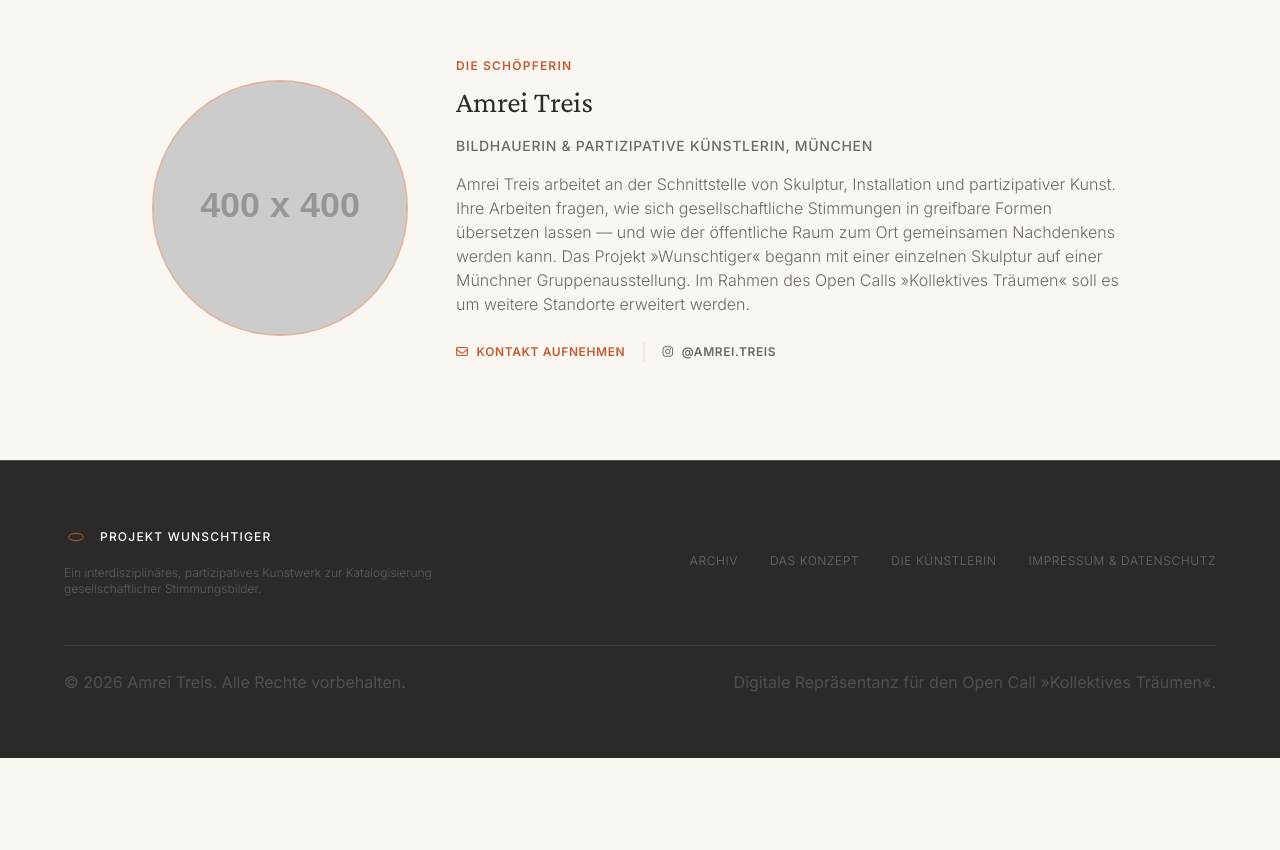
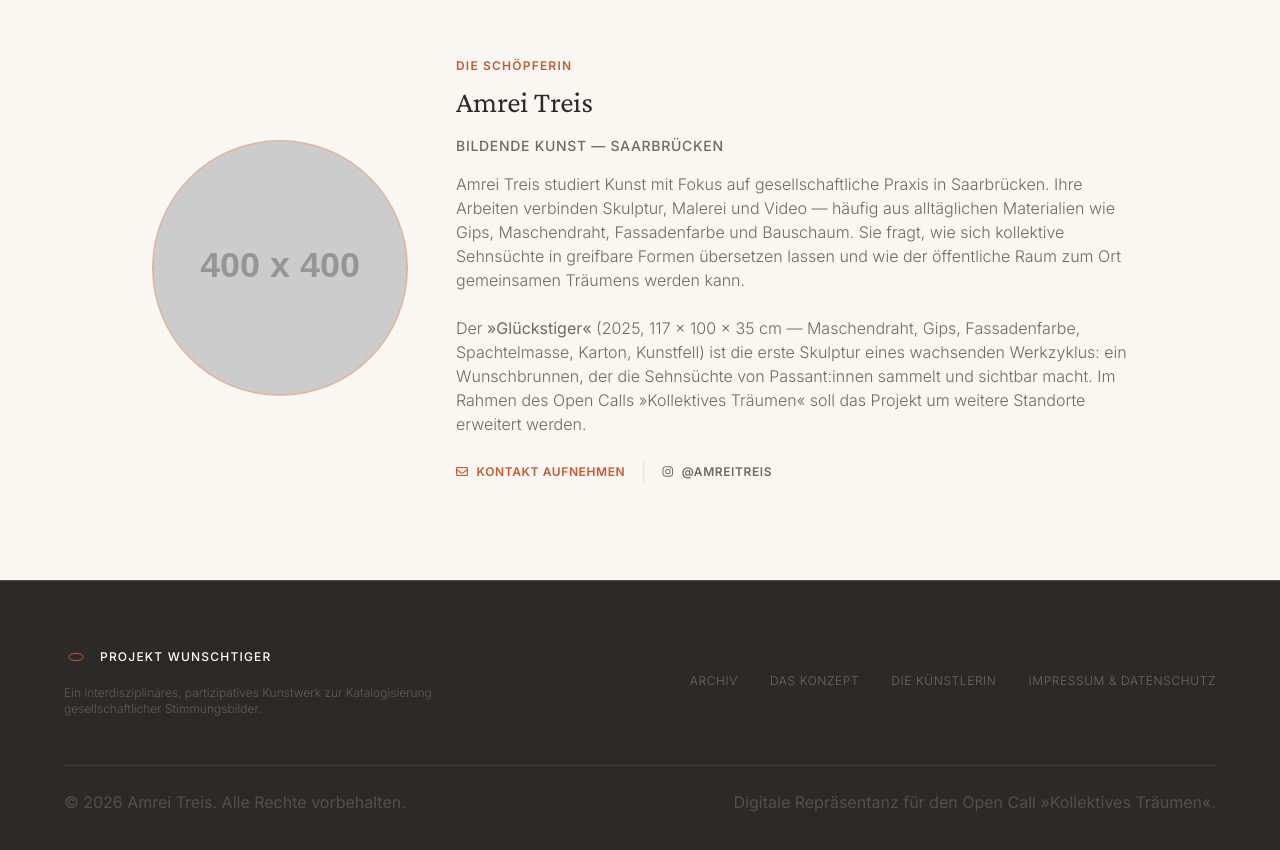
Before and after one commit to eliastreis/wunschtiger, a plain HTML site: page index.html in a window 1280 px wide. Shown: the part 3400-4250 px from the top of the page. Before the commit the page ends 4158 px from the top, so only its background shows below. Drawn offline with nearby package versions, Linux system fonts and the light colour scheme; no server answers; placeholder pictures from the web are drawn by us.

Commit message:
Update artist bio from Instagram: Saarbrücken, Glückstiger sculpture details

```diff
--- a/index.html
+++ b/index.html
@@ -270,17 +270,20 @@
             <div class="flex-grow">
                 <span class="text-xs uppercase tracking-widest font-semibold text-museum-accent">Die Schöpferin</span>
                 <h2 class="font-serif text-3xl font-normal text-museum-text mt-2 mb-4">Amrei Treis</h2>
-                <p class="text-sm uppercase tracking-wider text-museum-muted font-medium mb-4">Bildhauerin & partizipative Künstlerin, München</p>
+                <p class="text-sm uppercase tracking-wider text-museum-muted font-medium mb-4">Bildende Kunst — Saarbrücken</p>
                 <p class="font-sans text-sm md:text-base text-museum-muted font-light leading-relaxed mb-6">
-                    Amrei Treis arbeitet an der Schnittstelle von Skulptur, Installation und partizipativer Kunst. Ihre Arbeiten fragen, wie sich gesellschaftliche Stimmungen in greifbare Formen übersetzen lassen — und wie der öffentliche Raum zum Ort gemeinsamen Nachdenkens werden kann. Das Projekt »Wunschtiger« begann mit einer einzelnen Skulptur auf einer Münchner Gruppenausstellung. Im Rahmen des Open Calls »Kollektives Träumen« soll es um weitere Standorte erweitert werden.
+                    Amrei Treis studiert Kunst mit Fokus auf gesellschaftliche Praxis in Saarbrücken. Ihre Arbeiten verbinden Skulptur, Malerei und Video — häufig aus alltäglichen Materialien wie Gips, Maschendraht, Fassadenfarbe und Bauschaum. Sie fragt, wie sich kollektive Sehnsüchte in greifbare Formen übersetzen lassen und wie der öffentliche Raum zum Ort gemeinsamen Träumens werden kann.
+                </p>
+                <p class="font-sans text-sm md:text-base text-museum-muted font-light leading-relaxed mb-6">
+                    Der <strong>»Glückstiger«</strong> (2025, 117 × 100 × 35 cm — Maschendraht, Gips, Fassadenfarbe, Spachtelmasse, Karton, Kunstfell) ist die erste Skulptur eines wachsenden Werkzyklus: ein Wunschbrunnen, der die Sehnsüchte von Passant:innen sammelt und sichtbar macht. Im Rahmen des Open Calls »Kollektives Träumen« soll das Projekt um weitere Standorte erweitert werden.
                 </p>
                 <div class="flex gap-4 flex-wrap">
                     <a href="mailto:kontakt@wunschtiger.art" class="inline-flex items-center gap-2 text-xs uppercase tracking-wider font-semibold text-museum-accent hover:text-museum-accentHover transition-colors">
                         <i class="fa-regular fa-envelope"></i> Kontakt aufnehmen
                     </a>
                     <span class="text-museum-border">|</span>
-                    <a href="https://instagram.com/amrei.treis" target="_blank" rel="noopener" class="inline-flex items-center gap-2 text-xs uppercase tracking-wider font-semibold text-museum-muted hover:text-museum-text transition-colors">
-                        <i class="fa-brands fa-instagram"></i> @amrei.treis
+                    <a href="https://instagram.com/amreitreis" target="_blank" rel="noopener" class="inline-flex items-center gap-2 text-xs uppercase tracking-wider font-semibold text-museum-muted hover:text-museum-text transition-colors">
+                        <i class="fa-brands fa-instagram"></i> @amreitreis
                     </a>
                 </div>
             </div>
```
